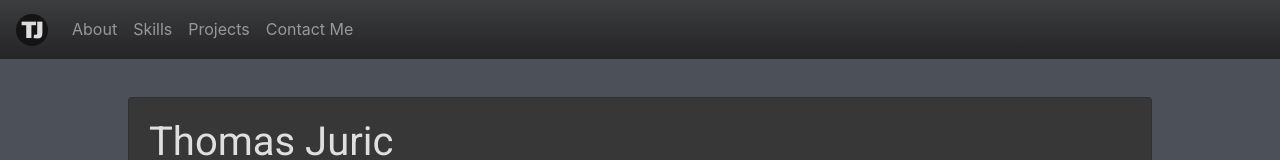
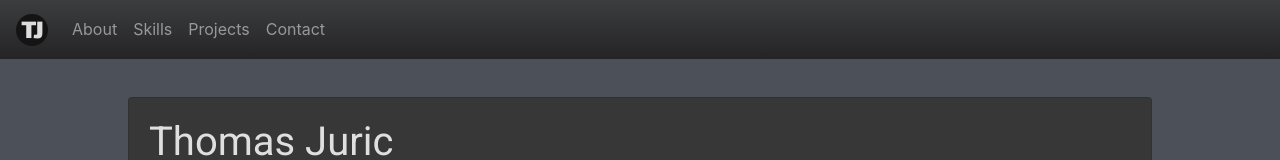
Before and after one commit to ThomasJuric/Personal_Website, a React (Create React App) app: page / in a window 1280 px wide. Shown: the top 160 px of the page. Built offline with nearby package versions, Linux system fonts and the light colour scheme.

Commit message:
Format Change

```diff
--- a/src/Website/About.js
+++ b/src/Website/About.js
@@ -12,7 +12,7 @@
         <Nav.Link href="/">About</Nav.Link>
         <Nav.Link href="/skills">Skills</Nav.Link>
         <Nav.Link href="/projects">Projects</Nav.Link>
-        <Nav.Link href="/contact">Contact Me</Nav.Link>
+        <Nav.Link href="/contact">Contact</Nav.Link>
       </Nav>
       </Navbar>
       <div className = "myCard">
--- a/src/Website/ContactMe.js
+++ b/src/Website/ContactMe.js
@@ -11,7 +11,7 @@
         <Nav.Link href="/">About</Nav.Link>
         <Nav.Link href="/skills">Skills</Nav.Link>
         <Nav.Link href="/projects">Projects</Nav.Link>
-        <Nav.Link href="/contact">Contact Me</Nav.Link>
+        <Nav.Link href="/contact">Contact</Nav.Link>
       </Nav>
     </Navbar>
   <div className = "myCard">
--- a/src/Website/Projects.js
+++ b/src/Website/Projects.js
@@ -13,7 +13,7 @@
         <Nav.Link href="/">About</Nav.Link>
         <Nav.Link href="/skills">Skills</Nav.Link>
         <Nav.Link href="/projects">Projects</Nav.Link>
-        <Nav.Link href="/contact">Contact Me</Nav.Link>
+        <Nav.Link href="/contact">Contact</Nav.Link>
       </Nav>
     </Navbar>
       <div className = "myCard">
--- a/src/Website/Skills.js
+++ b/src/Website/Skills.js
@@ -13,7 +13,7 @@
         <Nav.Link href="/">About</Nav.Link>
         <Nav.Link href="/skills">Skills</Nav.Link>
         <Nav.Link href="/projects">Projects</Nav.Link>
-        <Nav.Link href="/contact">Contact Me</Nav.Link>
+        <Nav.Link href="/contact">Contact</Nav.Link>
       </Nav>
       </Navbar>
       <div className = "myCard">
```
